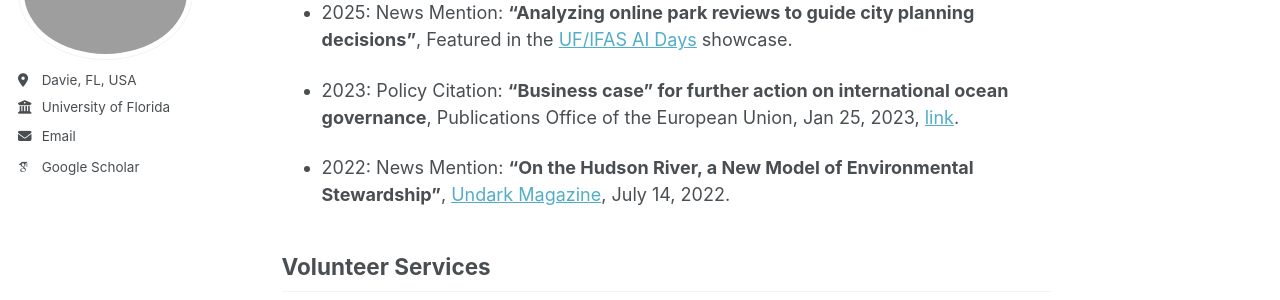
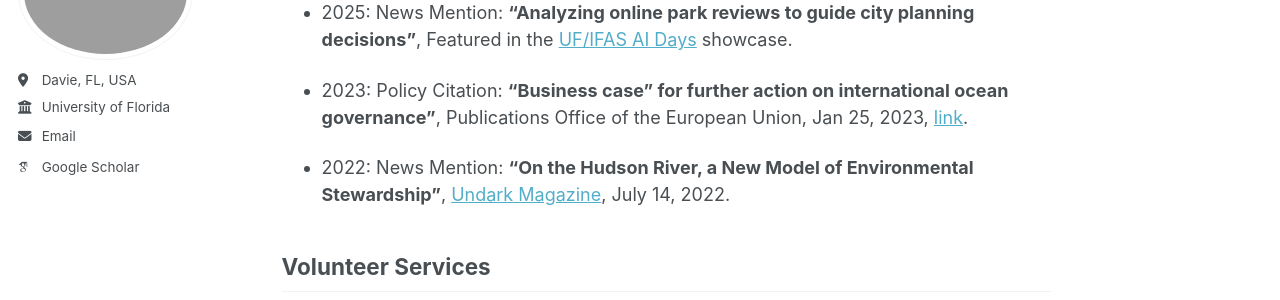
Before and after one commit to haojiecao42/haojiecao42.github.io, a Jekyll site: the page built from _pages/about.md, in a window 1280 px wide and 900 px high, scrolled down 3838 px. Shown: the part 180-480 px from the top of the window. Built offline with Jekyll 4.4.1, drawn with Linux system fonts in a browser that asks for light colours; some web fonts are replaced.

```diff
--- a/_pages/about.md
+++ b/_pages/about.md
@@ -106,7 +106,7 @@ Zhang, J., Luo, Y., **Cao, H.** and Su, S.<br>
 
 * 2025: News Mention: **“Analyzing online park reviews to guide city planning decisions”**, Featured in the [UF/IFAS AI Days](https://www.instagram.com/p/DQUzXFeE2U_/) showcase.
 
-* 2023: Policy Citation: **“Business case” for further action on international ocean governance**, Publications Office of the European Union, Jan 25, 2023, [link](https://op.europa.eu/en/publication-detail/-/publication/930be1cc-a2ab-11ed-b508-01aa75ed71a1/language-en).
+* 2023: Policy Citation: **“Business case” for further action on international ocean governance”**, Publications Office of the European Union, Jan 25, 2023, [link](https://op.europa.eu/en/publication-detail/-/publication/930be1cc-a2ab-11ed-b508-01aa75ed71a1/language-en).
 
 * 2022: News Mention: **“On the Hudson River, a New Model of Environmental Stewardship”**, [Undark Magazine](https://undark.org/2022/07/14/on-the-hudson-river-a-new-model-of-environmental-stewardship/), July 14, 2022.
 
```
